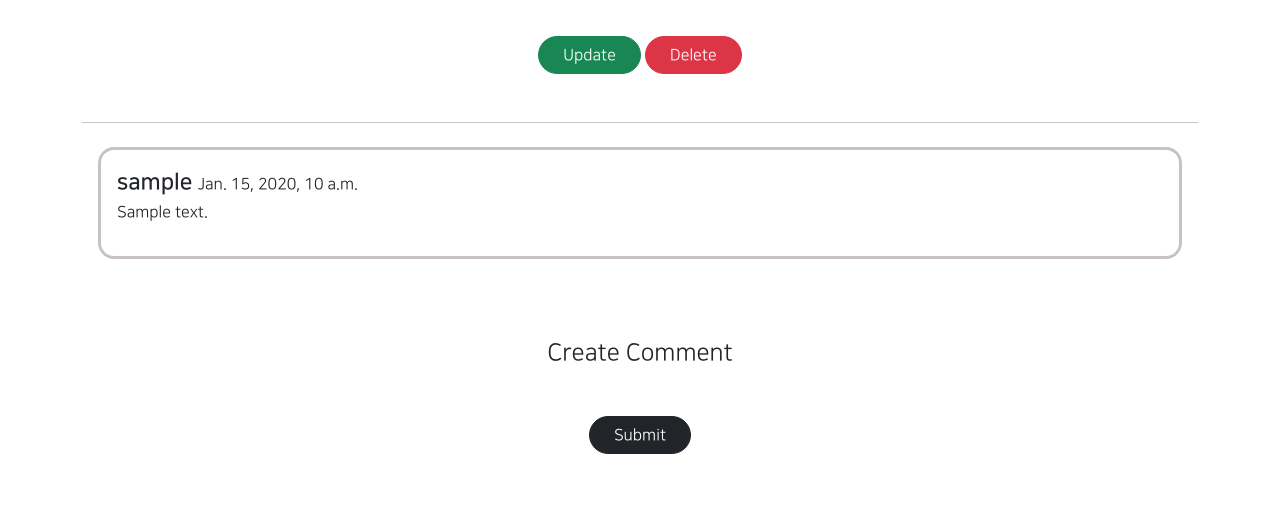
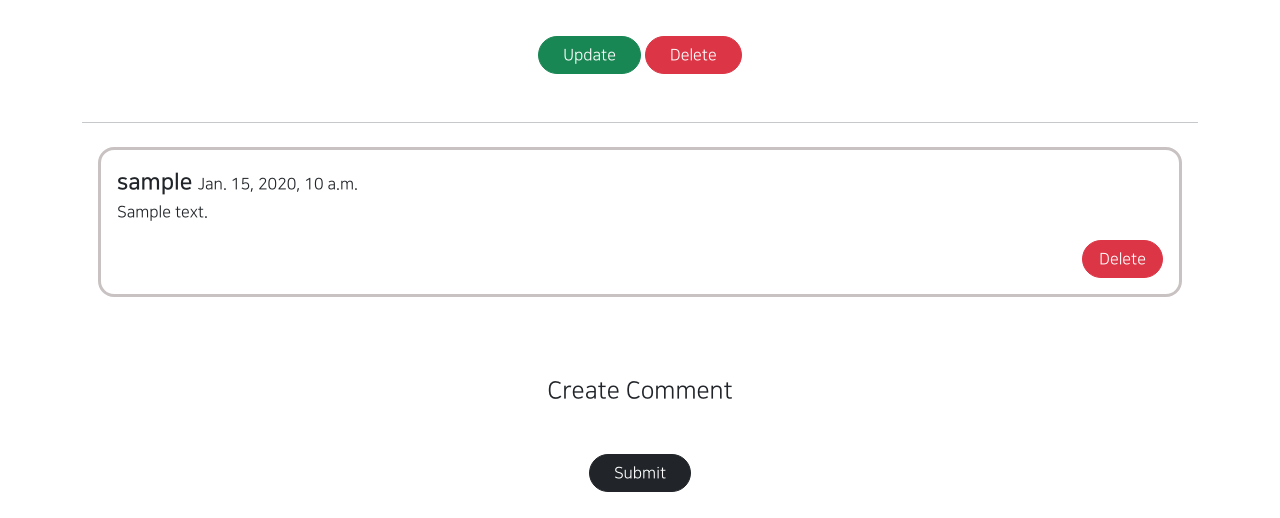
Before and after one commit to Wo-ong/Woong_AppAplication, a Django app: page /articles/detail/1 in a window 1280 px wide. Shown: the part 1024-1542 px from the top of the page. Run offline with Django 3.2, Linux system fonts and the light colour scheme; the first user in the database is signed in; tables that the repository leaves empty hold one stand-in row (Sample ...); some libraries are stand-ins or nearby versions.

Commit message:
8/10 6ban class commit 3

```diff
--- a/articleapp/templates/articleapp/detail.html
+++ b/articleapp/templates/articleapp/detail.html
@@ -56,6 +56,14 @@
                             {{ comment.content }}
                         </p>
                     </div>
+                    {% if comment.writer == user %}
+                    <div style="text-align:right;">
+                        <a href="{% url 'commentapp:delete' pk=comment.pk %}"
+                           class="btn btn-danger rounded-pill px-3">
+                            Delete
+                        </a>
+                    </div>
+                    {% endif %}
                 </div>
 
             {% endfor %}
```
